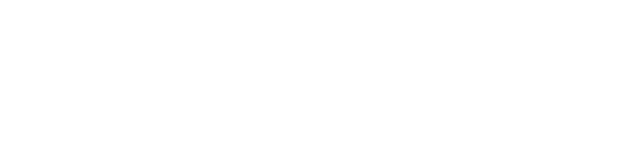
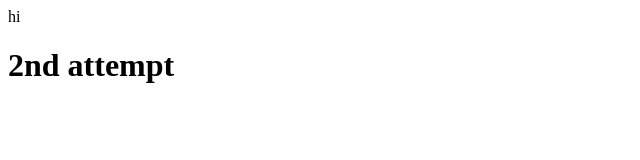
Before and after one commit to evelynsychoi/seoyoonevelynchoi.me, a plain HTML site: page index.html in a window 1280 px wide. Shown: the whole page, without its empty margins (0-640 px from the left). Drawn offline with Linux system fonts and the light colour scheme.

Commit message:
commit 1

```diff
--- a/index.html
+++ b/index.html
@@ -1 +1,2 @@
-<link rel="stylesheet" href="style.css">
+<p>hi</p>
+<h1>2nd attempt</h1>
```
